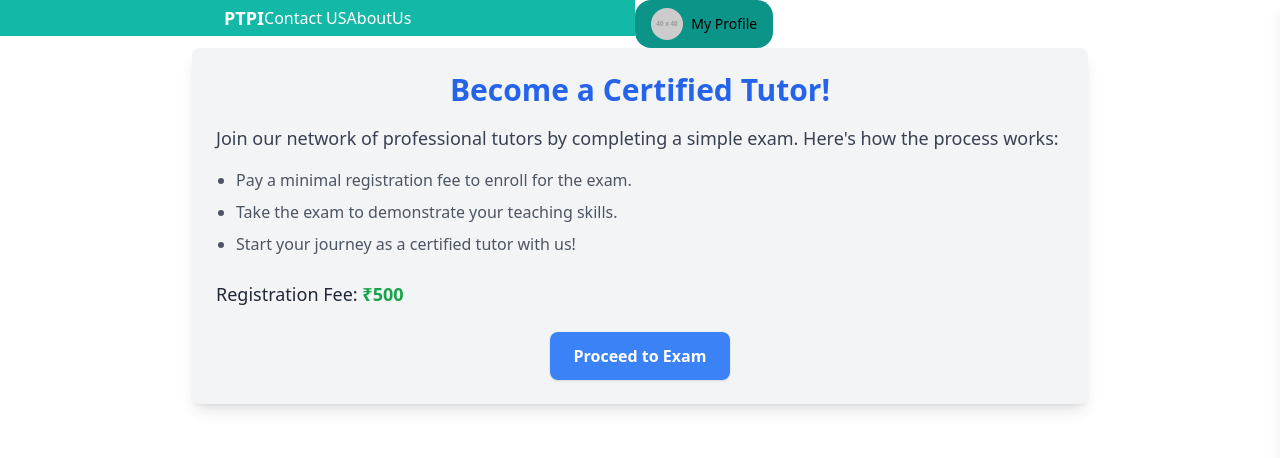
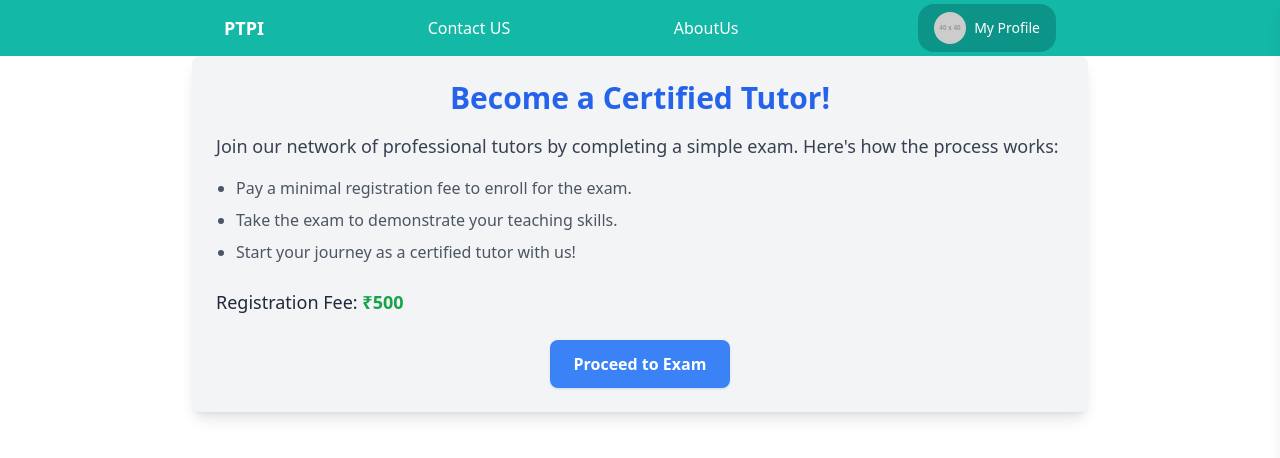
Before and after one commit to Comestro/TeacherGotHire, a React (Vite) app in the folder teacher_frontend/: page /teacherdashbord in a window 1280 px wide. Shown: the top 458 px of the page. Built offline with nearby package versions, Linux system fonts and the light colour scheme.

Commit message:
added Profile

```diff
--- a/teacher_frontend/src/components/Dashboard/TeacherDashboard.jsx
+++ b/teacher_frontend/src/components/Dashboard/TeacherDashboard.jsx
@@ -13,18 +13,18 @@ function TeacherDashboard() {
 
   return (
     <div>
-      <nav className='flex '>
-        <div>
+      <nav className=''>
+        <div className=''>
           <Navbar
               links={[
                   { label: "Contact US", href: "/contactus" },
                   { label: "AboutUs", href: "/about" },
                 ]}
                 variant="dark"
+                externalComponent={ProfileButton}
               />
         </div>
-        <ProfileButton/>
-      </nav>
+       </nav>
          <div className="max-w-4xl mx-auto p-6 bg-gray-100 rounded-lg shadow-lg">
       <h1 className="text-3xl font-bold text-blue-600 text-center mb-4">
         Become a Certified Tutor!
--- a/teacher_frontend/src/components/Navbar/Navbar.jsx
+++ b/teacher_frontend/src/components/Navbar/Navbar.jsx
@@ -4,7 +4,7 @@ import React from "react";
 import ProfileButton from "../Profile_Button/Profile_Button";
 
 
-const Navbar = ({ links, variant }) => {
+const Navbar = ({ links, variant, externalComponent: ExternalComponent }) => {
   return (
     <>
      <nav
@@ -24,7 +24,11 @@ const Navbar = ({ links, variant }) => {
             </a>
           </li>
         ))}
-
+         {ExternalComponent && (
+          <div className="ml-4">
+            <ExternalComponent />
+          </div>
+        )}
 
       </ul>
     </nav>
```
Also changed, not shown: teacher_frontend/src/components/Notification.jsx (added, +11 -0 lines).
